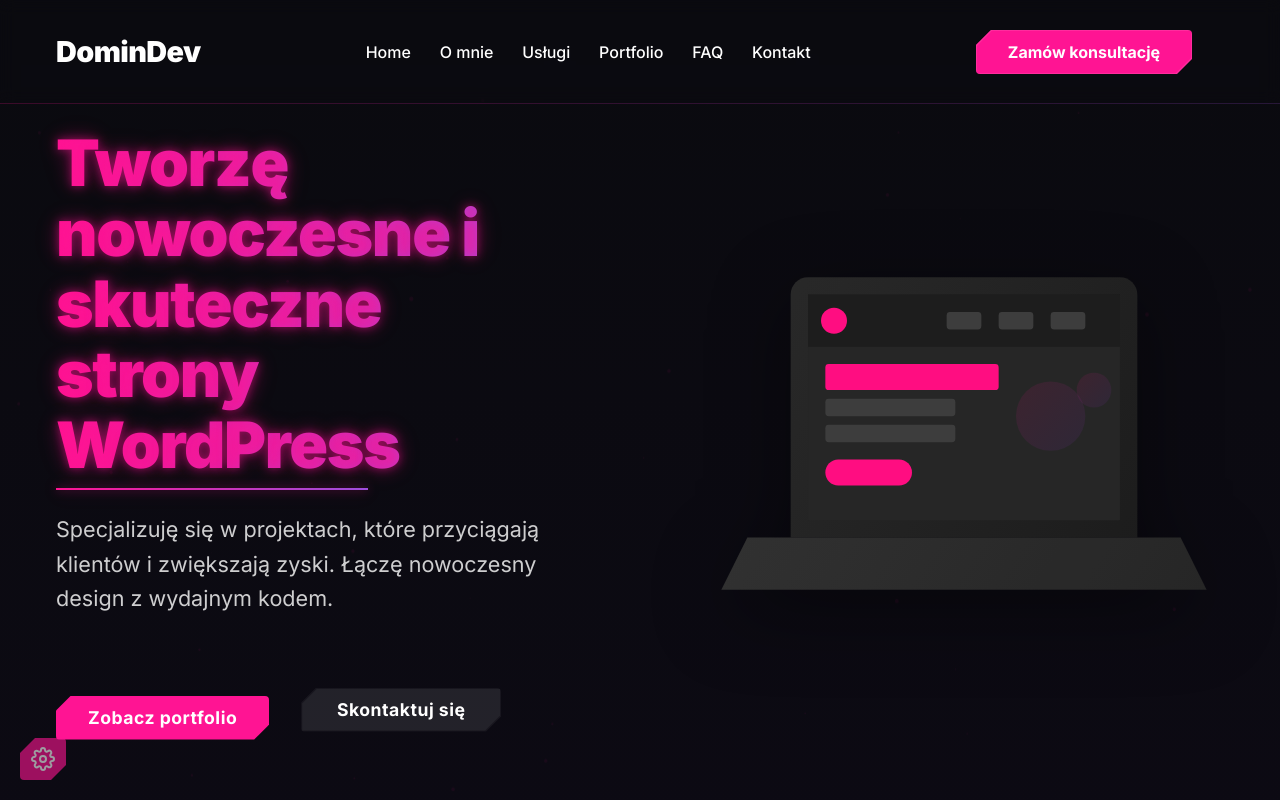
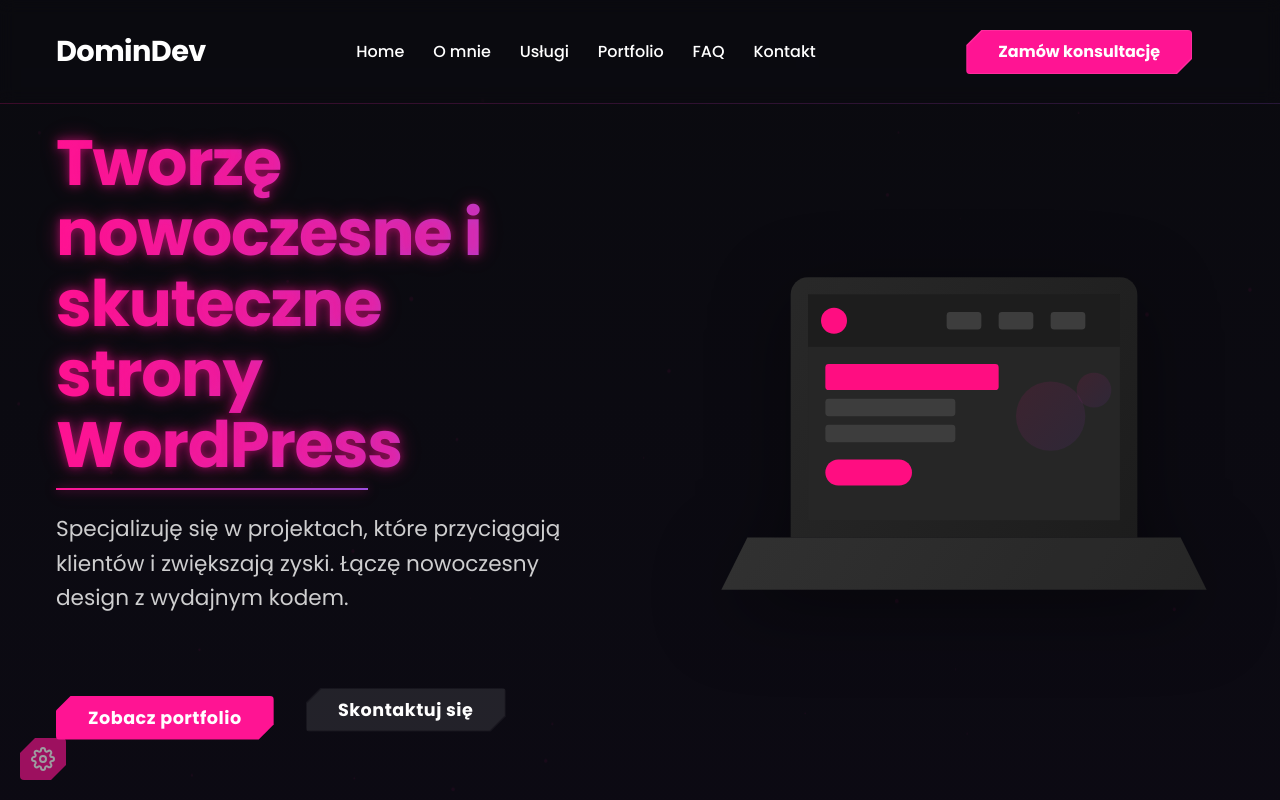
Before and after one commit to Domin737/domindev-website-02, a React (Vite) app: page / in a window 1280 px wide. Shown: the top 800 px of the page. Built offline with nearby package versions, Linux system fonts and the light colour scheme.

Commit message:
Add FontToggle

```diff
--- a/index.html
+++ b/index.html
@@ -16,7 +16,7 @@
     <link rel="preconnect" href="https://fonts.googleapis.com" />
     <link rel="preconnect" href="https://fonts.gstatic.com" crossorigin />
     <link
-      href="https://fonts.googleapis.com/css2?family=Inter:wght@400;500;600;700;800&display=swap"
+      href="https://fonts.googleapis.com/css2?family=Poppins:wght@400;500;600;700&family=Roboto:wght@400;500;700&family=Open+Sans:wght@400;500;700&family=Montserrat:wght@400;500;700&family=Lato:wght@400;700&display=swap"
       rel="stylesheet"
     />
   </head>
--- a/src/components/layout/AdminPanel.tsx
+++ b/src/components/layout/AdminPanel.tsx
@@ -1,6 +1,7 @@
 import { useState, useEffect, useRef } from "react";
 import AccentColorToggle from "./AccentColorToggle";
 import ThemeToggle from "./ThemeToggle";
+import FontToggle from "./FontToggle";
 import "./AdminPanel.scss";
 
 const AdminPanel = () => {
@@ -50,6 +51,9 @@
         <div className="admin-panel__menu-item">
           <AccentColorToggle onThemeChange={() => setIsOpen(false)} />
         </div>
+        <div className="admin-panel__menu-item">
+          <FontToggle onFontChange={() => setIsOpen(false)} />
+        </div>
       </div>
     </div>
   );
--- /dev/null
+++ b/src/components/layout/FontToggle.scss
@@ -0,0 +1,126 @@
+@use "../../styles/variables" as *;
+
+.font-toggle {
+  &__button {
+    background: $color-primary;
+    color: white;
+    width: 46px;
+    height: 42px;
+    border: none;
+    cursor: pointer;
+    display: flex;
+    align-items: center;
+    justify-content: center;
+    font-size: 20px;
+    transition: $transition-smooth;
+    opacity: 0.6;
+    clip-path: polygon(
+      15px 0,
+      100% 0,
+      100% calc(100% - 15px),
+      calc(100% - 15px) 100%,
+      0 100%,
+      0 15px
+    );
+    border-radius: 4px;
+
+    &:hover {
+      opacity: 0.8;
+      box-shadow: $neon-glow-primary;
+      transform: $animation-hover-scale;
+    }
+
+    &:active {
+      transform: $animation-click-scale;
+    }
+
+    svg {
+      width: 24px;
+      height: 24px;
+      transition: transform 0.3s ease;
+    }
+
+    &.active svg {
+      transform: rotate(180deg);
+    }
+  }
+
+  &__fonts {
+    position: absolute;
+    left: 100%;
+    top: 50%;
+    transform: translateY(-50%) translateX(-10px);
+    margin-left: 10px;
+    display: flex;
+    flex-direction: row;
+    gap: 8px;
+    opacity: 0;
+    pointer-events: none;
+    transition: all 0.3s ease;
+    z-index: $z-index-header;
+
+    &.active {
+      opacity: 1;
+      transform: translateY(-50%) translateX(0);
+      pointer-events: all;
+    }
+  }
+
+  &__font-button {
+    width: 46px;
+    height: 42px;
+    border: none;
+    cursor: pointer;
+    clip-path: polygon(
+      15px 0,
+      100% 0,
+      100% calc(100% - 15px),
+      calc(100% - 15px) 100%,
+      0 100%,
+      0 15px
+    );
+    border-radius: 4px;
+    transition: $transition-hover;
+    opacity: 0.6;
+    background: $color-primary;
+    color: white;
+    display: flex;
+    align-items: center;
+    justify-content: center;
+
+    &:hover {
+      opacity: 0.8;
+      transform: $animation-hover-scale;
+      box-shadow: $neon-glow-primary;
+    }
+
+    &:active {
+      transform: $animation-click-scale;
+    }
+
+    &--default {
+      font-family: "Poppins", sans-serif;
+    }
+
+    &--roboto {
+      font-family: "Roboto", sans-serif;
+    }
+
+    &--openSans {
+      font-family: "Open Sans", sans-serif;
+    }
+
+    &--montserrat {
+      font-family: "Montserrat", sans-serif;
+    }
+
+    &--lato {
+      font-family: "Lato", sans-serif;
+    }
+
+    &.active {
+      opacity: 1;
+      box-shadow: $neon-glow-primary;
+    }
+  }
+}
--- /dev/null
+++ b/src/components/layout/FontToggle.tsx
@@ -0,0 +1,108 @@
+import { useState, useEffect, useRef } from "react";
+import "./FontToggle.scss";
+
+const fonts = {
+  default: {
+    fontFamily: "'Poppins', sans-serif",
+  },
+  roboto: {
+    fontFamily: "'Roboto', sans-serif",
+  },
+  openSans: {
+    fontFamily: "'Open Sans', sans-serif",
+  },
+  montserrat: {
+    fontFamily: "'Montserrat', sans-serif",
+  },
+  lato: {
+    fontFamily: "'Lato', sans-serif",
+  },
+};
+
+interface FontToggleProps {
+  onFontChange?: () => void;
+}
+
+const FontToggle = ({ onFontChange }: FontToggleProps) => {
+  const [currentFont, setCurrentFont] = useState("default");
+  const [isOpen, setIsOpen] = useState(false);
+  const toggleRef = useRef<HTMLDivElement>(null);
+
+  useEffect(() => {
+    const handleClickOutside = (event: MouseEvent) => {
+      if (
+        toggleRef.current &&
+        !toggleRef.current.contains(event.target as Node)
+      ) {
+        setIsOpen(false);
+      }
+    };
+
+    document.addEventListener("mousedown", handleClickOutside);
+    return () => {
+      document.removeEventListener("mousedown", handleClickOutside);
+    };
+  }, []);
+
+  const updateFont = (font: string) => {
+    const selectedFont = fonts[font as keyof typeof fonts];
+    document.documentElement.style.setProperty(
+      "--font-primary",
+      selectedFont.fontFamily
+    );
+  };
+
+  const handleFontChange = (font: string) => {
+    setCurrentFont(font);
+    updateFont(font);
+    setIsOpen(false);
+    onFontChange?.();
+  };
+
+  useEffect(() => {
+    updateFont(currentFont);
+  }, []);
+
+  return (
+    <div className="font-toggle" ref={toggleRef}>
+      <button
+        className={`font-toggle__button ${isOpen ? "active" : ""}`}
+        onClick={() => setIsOpen(!isOpen)}
+        aria-label="Zmień czcionkę"
+      >
+        <svg
+          xmlns="http://www.w3.org/2000/svg"
+          viewBox="0 0 24 24"
+          fill="none"
+          stroke="currentColor"
+          strokeWidth="2"
+          strokeLinecap="round"
+          strokeLinejoin="round"
+        >
+          <text x="6" y="20" fontSize="20">
+            A
+          </text>
+          <text x="12" y="12" fontSize="12">
+            A
+          </text>
+        </svg>
+      </button>
+      <div className={`font-toggle__fonts ${isOpen ? "active" : ""}`}>
+        {Object.keys(fonts).map((font) => (
+          <button
+            key={font}
+            className={`font-toggle__font-button font-toggle__font-button--${font} ${
+              currentFont === font ? "active" : ""
+            }`}
+            onClick={() => handleFontChange(font)}
+            aria-label={`Zmień czcionkę na ${font}`}
+          >
+            Aa
+          </button>
+        ))}
+      </div>
+    </div>
+  );
+};
+
+export default FontToggle;
--- a/src/styles/_variables.scss
+++ b/src/styles/_variables.scss
@@ -23,6 +23,9 @@
     0 0 20px rgba(255, 20, 147, 0.3), 0 0 30px rgba(255, 20, 147, 0.1);
   --neon-glow-secondary: 0 0 10px rgba(157, 78, 221, 0.5),
     0 0 20px rgba(157, 78, 221, 0.3), 0 0 30px rgba(157, 78, 221, 0.1);
+
+  // Typography
+  --font-primary: "Poppins", sans-serif;
 }
 
 // Theme colors
@@ -48,8 +51,7 @@
 $neon-glow-secondary: var(--neon-glow-secondary);
 
 // Typography
-$font-primary: "Inter", -apple-system, BlinkMacSystemFont, "Segoe UI", Roboto,
-  Oxygen, Ubuntu, Cantarell, sans-serif;
+$font-primary: var(--font-primary);
 $font-size-base: 16px;
 $font-size-h1: 4.5rem;
 $font-size-h2: 3.5rem;
```
